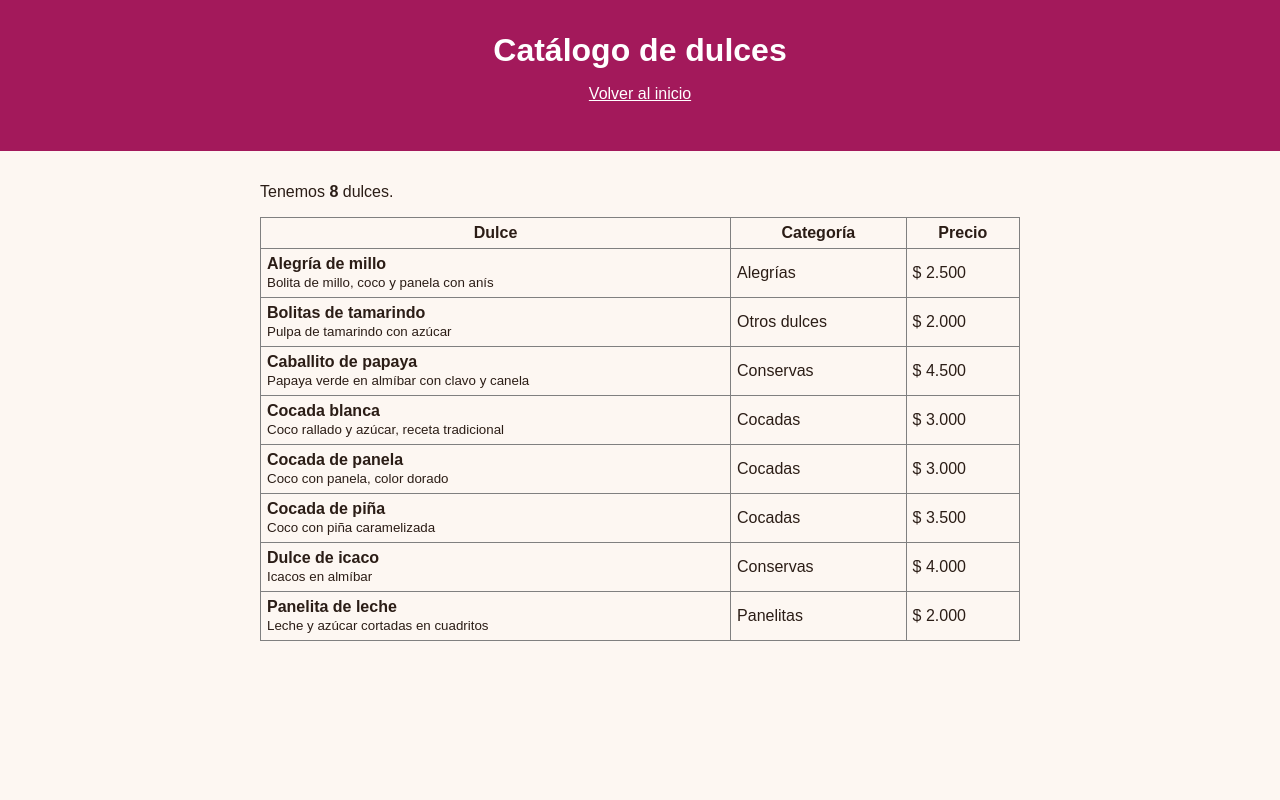
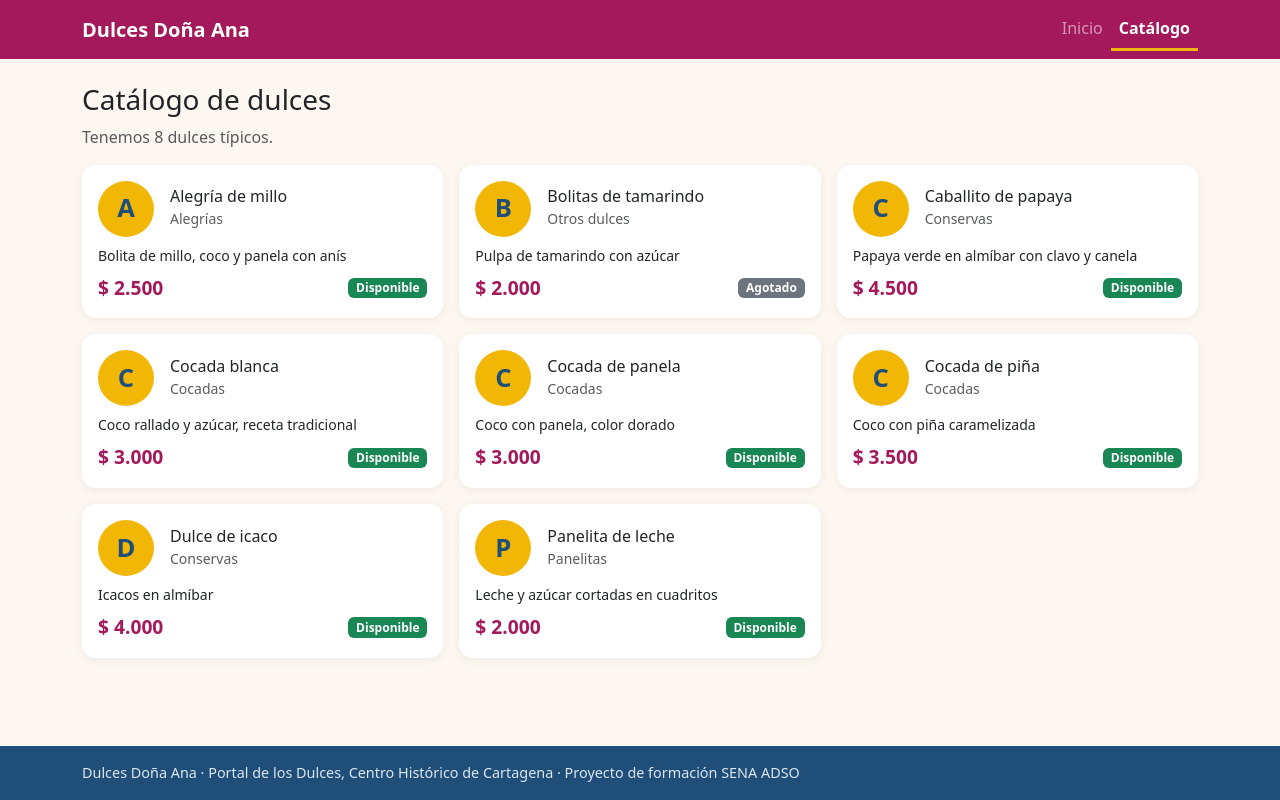
Before and after one commit to juancm30/dulceria, a Spring Boot app: page /catalogo in a window 1280 px wide. Run offline with Spring Boot 4, Linux system fonts and the light colour scheme.

Commit message:
etapa 6: plantilla común con fragmentos y Bootstrap

```diff
--- a/src/main/resources/static/css/dulceria.css
+++ b/src/main/resources/static/css/dulceria.css
@@ -1,5 +1,22 @@
-body { font-family: Arial, Helvetica, sans-serif; margin: 0; background: #fdf7f2; color: #2b1d16; }
-.encabezado { background: #a3195b; color: #ffffff; padding: 2rem 1rem; text-align: center; }
-.encabezado h1 { margin: 0; }
-.contenido { max-width: 760px; margin: 2rem auto; padding: 0 1rem; }
-.nota { background: #fff3c4; padding: 0.6rem 0.8rem; border-radius: 6px; }
+/* Colores de la marca: buganvilla, amarillo de balcón y azul colonial */
+:root {
+  --buganvilla: #a3195b;
+  --amarillo: #f2b705;
+  --azul: #1f4e79;
+  --crema: #fdf7f2;
+}
+body { background: var(--crema); display: flex; flex-direction: column; min-height: 100vh; }
+main { flex: 1; }
+.barra { background: var(--buganvilla); }
+.barra .nav-link.active { font-weight: bold; border-bottom: 3px solid var(--amarillo); }
+.portada { background: var(--azul); color: #fff; padding: 3rem 0; }
+.portada .eslogan { color: var(--amarillo); }
+.tarjeta-dulce { border: none; border-radius: 14px; box-shadow: 0 2px 10px rgba(0, 0, 0, 0.06); }
+.tarjeta-dulce .inicial {
+  width: 56px; height: 56px; border-radius: 50%; background: var(--amarillo); color: var(--azul);
+  display: flex; align-items: center; justify-content: center; font-size: 1.6rem; font-weight: bold;
+}
+.precio { color: var(--buganvilla); font-weight: bold; font-size: 1.2rem; }
+.btn-marca { background: var(--buganvilla); color: #fff; }
+.btn-marca:hover { background: #7d1246; color: #fff; }
+.pie { background: var(--azul); color: #dbe6f0; padding: 1rem 0; font-size: 0.9rem; }
--- a/src/main/resources/templates/catalogo.html
+++ b/src/main/resources/templates/catalogo.html
@@ -1,31 +1,35 @@
 <!DOCTYPE html>
 <html lang="es" xmlns:th="http://www.thymeleaf.org">
-<head>
-  <meta charset="UTF-8">
-  <meta name="viewport" content="width=device-width, initial-scale=1">
-  <title>Catálogo · Dulces Doña Ana</title>
-  <link rel="stylesheet" th:href="@{/css/dulceria.css}">
-</head>
+<head th:replace="~{fragments/layout :: head('Catálogo')}"></head>
 <body>
-  <header class="encabezado">
-    <h1>Catálogo de dulces</h1>
-    <p><a th:href="@{/}" style="color:#fff">Volver al inicio</a></p>
-  </header>
-  <main class="contenido">
-    <p>Tenemos <strong th:text="${#lists.size(dulces)}">0</strong> dulces.</p>
-    <table border="1" cellpadding="6" style="border-collapse:collapse; width:100%">
-      <tr><th>Dulce</th><th>Categoría</th><th>Precio</th></tr>
-      <!-- th:each repite la fila una vez por cada dulce de la lista -->
-      <tr th:each="d : ${dulces}">
-        <td>
-          <strong th:text="${d.nombre}">Nombre</strong><br>
-          <small th:text="${d.descripcion}">Descripción</small>
-        </td>
-        <td th:text="${d.categoria.nombre}">Categoría</td>
-        <!-- #numbers da formato al precio: 3000 -> 3.000 -->
-        <td th:text="'$ ' + ${#numbers.formatInteger(d.precio, 1, 'POINT')}">$ 0</td>
-      </tr>
-    </table>
-  </main>
+<nav th:replace="~{fragments/layout :: menu('catalogo')}"></nav>
+
+<main class="container py-4">
+  <h1 class="h3">Catálogo de dulces</h1>
+  <p class="text-muted">Tenemos <span th:text="${#lists.size(dulces)}">0</span> dulces típicos.</p>
+
+  <div class="row g-3">
+    <div class="col-sm-6 col-lg-4" th:each="d : ${dulces}">
+      <div class="card tarjeta-dulce h-100 p-3">
+        <div class="d-flex gap-3 align-items-center mb-2">
+          <div class="inicial" th:text="${#strings.substring(d.nombre, 0, 1)}">C</div>
+          <div>
+            <h2 class="h6 mb-0" th:text="${d.nombre}">Nombre</h2>
+            <small class="text-muted" th:text="${d.categoria.nombre}">Categoría</small>
+          </div>
+        </div>
+        <p class="small mb-2" th:text="${d.descripcion}">Descripción</p>
+        <div class="d-flex justify-content-between align-items-center mt-auto">
+          <span class="precio" th:text="'$ ' + ${#numbers.formatInteger(d.precio, 1, 'POINT')}">$ 0</span>
+          <!-- th:if / th:unless: muestra una u otra etiqueta según la condición -->
+          <span class="badge bg-success" th:if="${d.disponible}">Disponible</span>
+          <span class="badge bg-secondary" th:unless="${d.disponible}">Agotado</span>
+        </div>
+      </div>
+    </div>
+  </div>
+</main>
+
+<footer th:replace="~{fragments/layout :: pie}"></footer>
 </body>
 </html>
--- /dev/null
+++ b/src/main/resources/templates/fragments/layout.html
@@ -0,0 +1,40 @@
+<!DOCTYPE html>
+<html lang="es" xmlns:th="http://www.thymeleaf.org">
+<!-- Este archivo no es una página: guarda FRAGMENTOS que reutilizan todas las páginas -->
+
+<!-- Fragmento 1: el <head>, recibe el título de la página -->
+<head th:fragment="head(titulo)">
+  <meta charset="UTF-8">
+  <meta name="viewport" content="width=device-width, initial-scale=1">
+  <title th:text="${titulo} + ' · Dulces Doña Ana'">Dulces Doña Ana</title>
+  <link rel="stylesheet" href="https://cdn.jsdelivr.net/npm/bootstrap@5.3.3/dist/css/bootstrap.min.css">
+  <link rel="stylesheet" th:href="@{/css/dulceria.css}">
+</head>
+
+<body>
+
+<!-- Fragmento 2: el menú, recibe qué opción está activa -->
+<nav th:fragment="menu(activo)" class="navbar navbar-expand navbar-dark barra">
+  <div class="container">
+    <a class="navbar-brand fw-bold" th:href="@{/}">Dulces Doña Ana</a>
+    <ul class="navbar-nav">
+      <li class="nav-item">
+        <a class="nav-link" th:classappend="${activo == 'inicio'} ? 'active'" th:href="@{/}">Inicio</a>
+      </li>
+      <li class="nav-item">
+        <a class="nav-link" th:classappend="${activo == 'catalogo'} ? 'active'" th:href="@{/catalogo}">Catálogo</a>
+      </li>
+    </ul>
+  </div>
+</nav>
+
+<!-- Fragmento 3: el pie de página -->
+<footer th:fragment="pie" class="pie">
+  <div class="container">
+    Dulces Doña Ana · Portal de los Dulces, Centro Histórico de Cartagena ·
+    Proyecto de formación SENA ADSO
+  </div>
+</footer>
+
+</body>
+</html>
```
Also changed, not shown: src/main/java/co/edu/sena/adso/dulceria/controller/InicioController.java (+13 -12 lines), src/main/resources/templates/inicio.html (deleted, +0 -22 lines), src/main/resources/templates/inico.html (added, +41 -0 lines).
